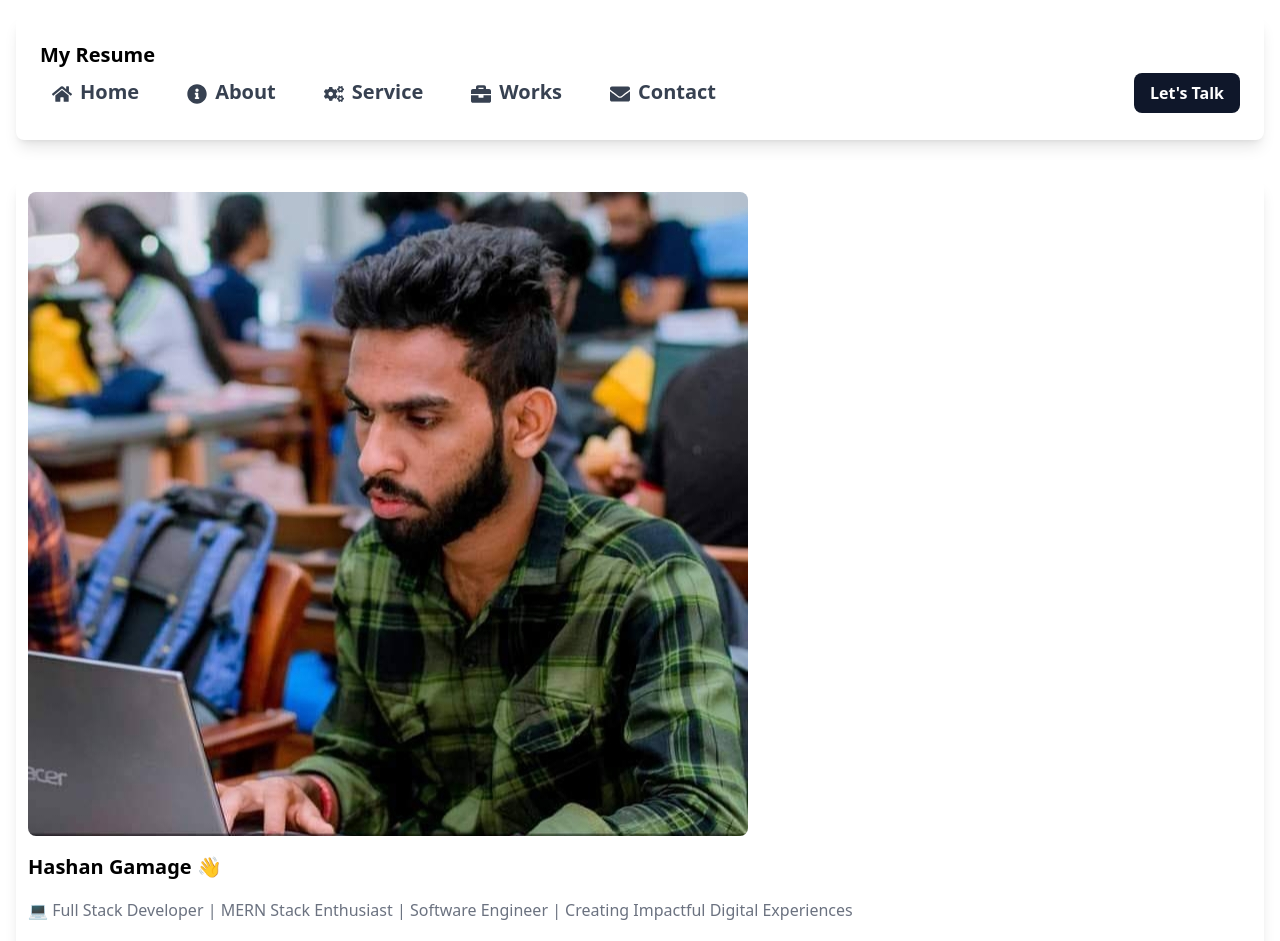
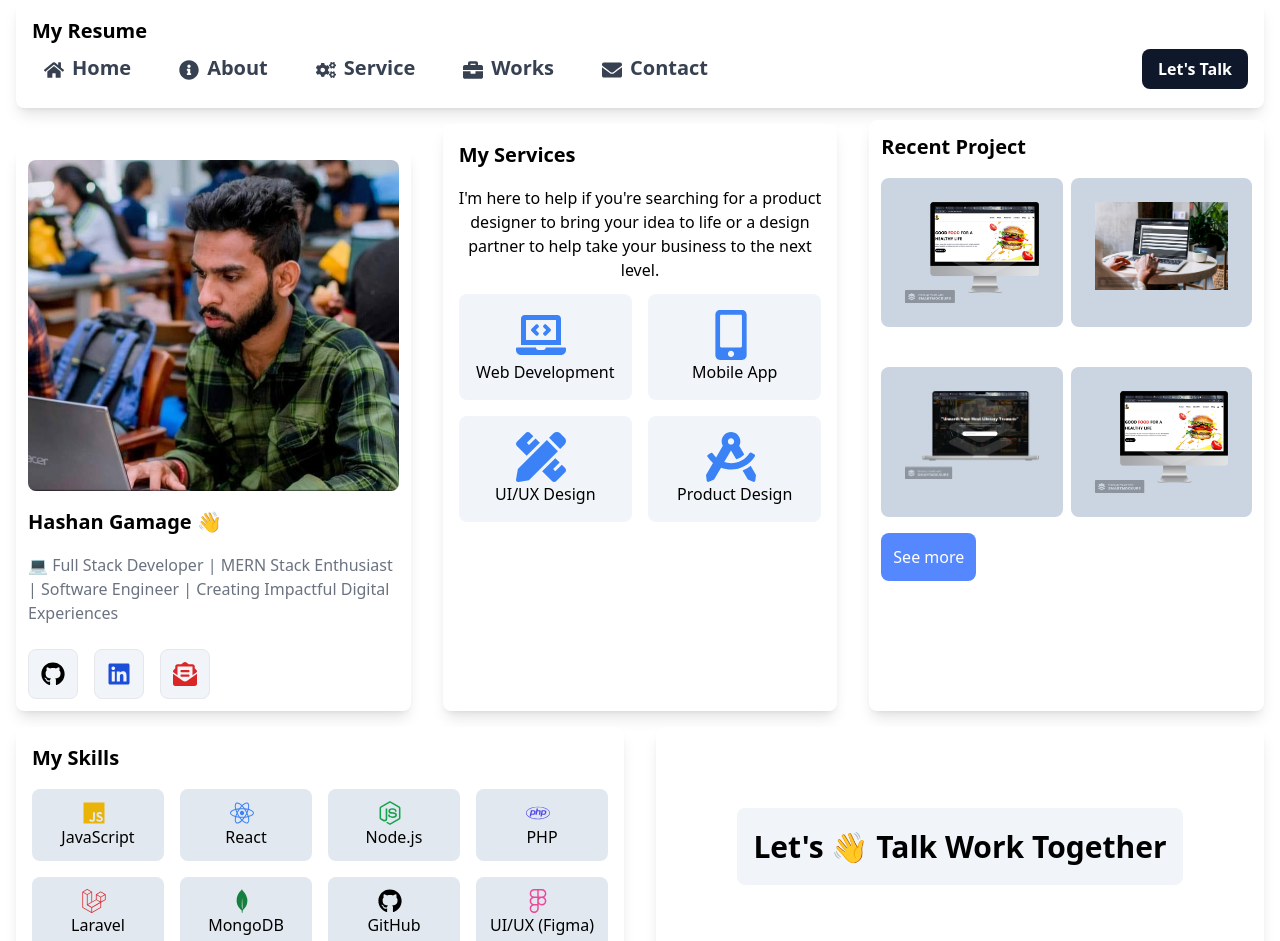
Before and after one commit to GThashan/Hashan_Portfolio, a React (Vite) app in the folder Hashan/: page / in a window 1280 px wide. Shown: the top 941 px of the page. Built offline with nearby package versions, Linux system fonts and the light colour scheme.

Commit message:
finish the project

```diff
--- a/Hashan/src/components/Details.jsx
+++ b/Hashan/src/components/Details.jsx
@@ -17,12 +17,7 @@ function Details() {
         user-friendly interfaces. I am continually expanding my knowledge and
         skills, aiming to build innovative and efficient software solutions
       </p>
-      <div className="text-left">
-      <h1 className="font-bold text-[30px] my-4">
-        Education
-      </h1>
-      <p>BSc. Honours Degree in Software Engineering in University of Sabaragamuwa</p>
-      </div>
+
     </div>
   );
 }
--- a/Hashan/src/components/Info.jsx
+++ b/Hashan/src/components/Info.jsx
@@ -3,6 +3,12 @@ import React from 'react'
 function Info() {
   return (
     <div className='bg-white mx-4 mt-4 p-4 shadow-lg rounded-lg'>
+      <div className="text-left">
+      <h1 className="font-bold text-[30px] my-4">
+        Education
+      </h1>
+      <p>BSc. Honours Degree in Software Engineering in University of Sabaragamuwa</p>
+      </div>
         <h1 className="font-bold text-[30px] my-4">
         Personal Info
       </h1>
--- a/Hashan/src/components/Navbar.jsx
+++ b/Hashan/src/components/Navbar.jsx
@@ -6,7 +6,7 @@ function Navbar() {
  const [isOpen, setIsOpen] = useState(false);
 
  return (
-   <nav className="flex items-center justify-between flex-wrap p-6 bg-white shadow-lg mx-4 mt-4 rounded-lg ">
+   <nav className="flex items-center justify-between flex-wrap p-4 bg-white shadow-lg mx-4  rounded-lg">
      <div className="flex items-center flex-shrink-0  mr-6 lg:mr-72">
       <h1 className='font-bold text-[20px]'>My Resume</h1>
      </div>
@@ -49,7 +49,7 @@ function Navbar() {
           </p>
 
         </Link>
-        <Link to="service">
+        <Link to="/service">
         <p className='block mt-4 lg:inline-block lg:mt-0 text-gray-700 text-[20px] mr-6 font-bold cursor-pointer hover:bg-[#eaf2f8] p-3 rounded-lg'>
             <FaCogs className="inline-block mr-2" />
             Service
@@ -57,7 +57,7 @@ function Navbar() {
 
         </Link>
 
-          <Link to="work">
+          <Link to="/work">
           <p className='block mt-4 lg:inline-block lg:mt-0 text-gray-700 text-[20px] mr-6 font-bold cursor-pointer hover:bg-[#eaf2f8] p-3 rounded-lg'>
             <FaBriefcase className="inline-block mr-2" />
             Works
@@ -65,7 +65,7 @@ function Navbar() {
 
           </Link>
 
-         <Link to="contact">
+         <Link to="/contact">
          <p className='block mt-4 lg:inline-block lg:mt-0 text-gray-700 text-[20px] mr-6 font-bold cursor-pointer hover:bg-[#eaf2f8] p-3 rounded-lg'>
             <FaEnvelope className="inline-block mr-2" />
             Contact
@@ -76,9 +76,11 @@ function Navbar() {
 
        </div>
        <div>
-         <button className="inline-flex items-center bg-slate-900 hover:bg-[#5588ff] border-0 py-2 px-4 text-white font-bold rounded-lg">
+      <Link to='/contact'>
+      <button className="inline-flex items-center bg-slate-900 hover:bg-[#5588ff] border-0 py-2 px-4 text-white font-bold rounded-lg">
            Let's Talk
          </button>
+        </Link>
        </div>
      </div>
    </nav>
--- a/Hashan/src/components/Project.jsx
+++ b/Hashan/src/components/Project.jsx
@@ -7,18 +7,24 @@ export default function Project() {
   return (
     <div className='bg-white mx-4 mt-3 p-3 shadow-lg rounded-lg'>
          <h1 className='font-bold text-[20px]'>Recent Project</h1>
-         <div>
+
+         <div className='lg:grid lg:grid-cols-2 gap-2'>
             <div className='p-6 bg-slate-300 rounded-lg my-4'>
                <a href='https://009-shop-client.vercel.app/'><img src={project1} alt="" /></a>
             </div>
             <div className='p-6 bg-slate-300 rounded-lg my-4'>
                 <a href='https://user-management-system-client-six.vercel.app/'><img src={project3} alt="" /></a>
             </div>
-            <div className='p-6 bg-slate-300 rounded-lg'>
+            <div className='p-6 bg-slate-300 rounded-lg my-4'>
             <a href='https://book-nest-client.vercel.app/'><img src={project4} alt="" /></a>
 
             </div>
+            <div className='p-6 bg-slate-300 rounded-lg my-4'>
+               <a href='https://009-shop-client.vercel.app/'><img src={project1} alt="" /></a>
+            </div>
+
          </div>
+         <button className='p-3 text-white bg-[#5588ff] text-center items-center rounded-lg'>See more</button>
 
 
     </div>
--- a/Hashan/src/components/Service.jsx
+++ b/Hashan/src/components/Service.jsx
@@ -5,7 +5,7 @@ export default function Service() {
   return (
     <div className='bg-white mx-4 mt-4 p-4 shadow-lg rounded-lg'>
       <h1 className='font-bold text-[20px] mb-4'>My Services</h1>
-
+      <p className='text-center my-3'>I'm here to help if you're searching for a product designer to bring your idea to life or a design partner to help take your business to the next level.</p>
       <div className='grid grid-cols-2 gap-4'>
         <div className="flex items-center align-center justify-center flex-col p-4 bg-slate-100 rounded-lg">
           <FaLaptopCode className="mr-2 text-blue-500" size={50} />
--- a/Hashan/src/components/Skill.jsx
+++ b/Hashan/src/components/Skill.jsx
@@ -7,7 +7,7 @@ export default function Skill() {
     <div className='bg-white mx-4 mt-4 p-4 shadow-lg rounded-lg'>
         <h1 className='font-bold text-[20px]'>My Skills</h1>
 
-        <div className='grid grid-cols-2 gap-4 mt-4'>
+        <div className='grid grid-cols-2 gap-4 mt-4 lg:grid lg:grid-cols-4'>
         <div className="flex items-center flex-col bg-slate-200 p-3 rounded-lg">
         <FaJs className="mr-2 text-yellow-500 " size={24} />
         <p>JavaScript</p>
--- a/Hashan/src/components/Talk.jsx
+++ b/Hashan/src/components/Talk.jsx
@@ -2,7 +2,7 @@ import React from 'react'
 
 export default function Talk() {
   return (
-    <div className='bg-white mx-4 mt-4 p-4 shadow-lg rounded-lg'>
+    <div className='bg-white mx-4 mt-4 p-4 shadow-lg rounded-lg flex items-center justify-center'>
         <div className='p-4 bg-slate-100 rounded-lg'>
         <h1 className='font-bold text-[30px]'>Let's 👋 Talk Work Together</h1>
         </div>
--- a/Hashan/src/pages/About.jsx
+++ b/Hashan/src/pages/About.jsx
@@ -10,9 +10,14 @@ function About() {
   return (
     <div>
         <Navbar/>
+        <div className='lg:grid lg:grid-cols-3'>
         <Profiile/>
         <Details/>
         <Info/>
+
+        </div>
+
+
 
         <Talk/>
         <Footer/>
--- a/Hashan/src/pages/Contact.jsx
+++ b/Hashan/src/pages/Contact.jsx
@@ -9,8 +9,11 @@ function Contact() {
   return (
     <div>
         <Navbar/>
+        <div className='lg:grid lg:grid-cols-2'>
         <Profiile/>
         <Form/>
+        </div>
+
         <Talk/>
         <Footer/>
 
--- a/Hashan/src/pages/Home.jsx
+++ b/Hashan/src/pages/Home.jsx
@@ -11,11 +11,19 @@ function Home() {
   return (
     <div>
         <Navbar/>
+        <div className='lg:grid lg:grid-cols-3'>
         <Profiile/>
-        <Skill/>
+        <Service/>
         <Project/>
-        <Service/>
+        </div>
+
+     <div className='lg:grid lg:grid-cols-2'>
+
+     <Skill/>
         <Talk/>
+
+     </div>
+
         <Footer/>
 
     </div>
--- a/Hashan/src/pages/Services.jsx
+++ b/Hashan/src/pages/Services.jsx
@@ -10,9 +10,13 @@ function Services() {
   return (
     <div>
         <Navbar/>
+        <div className='lg:grid lg:grid-cols-3'>
         <Profiile/>
         <Service/>
         <Skill/>
+
+        </div>
+
         <Talk/>
         <Footer/>
 
--- a/Hashan/src/pages/Works.jsx
+++ b/Hashan/src/pages/Works.jsx
@@ -9,8 +9,11 @@ function Works() {
   return (
     <div>
         <Navbar/>
+        <div className='lg:grid lg:grid-cols-2'>
         <Profiile/>
         <Project/>
+        </div>
+
         <Talk/>
      <Footer/>
 
```
